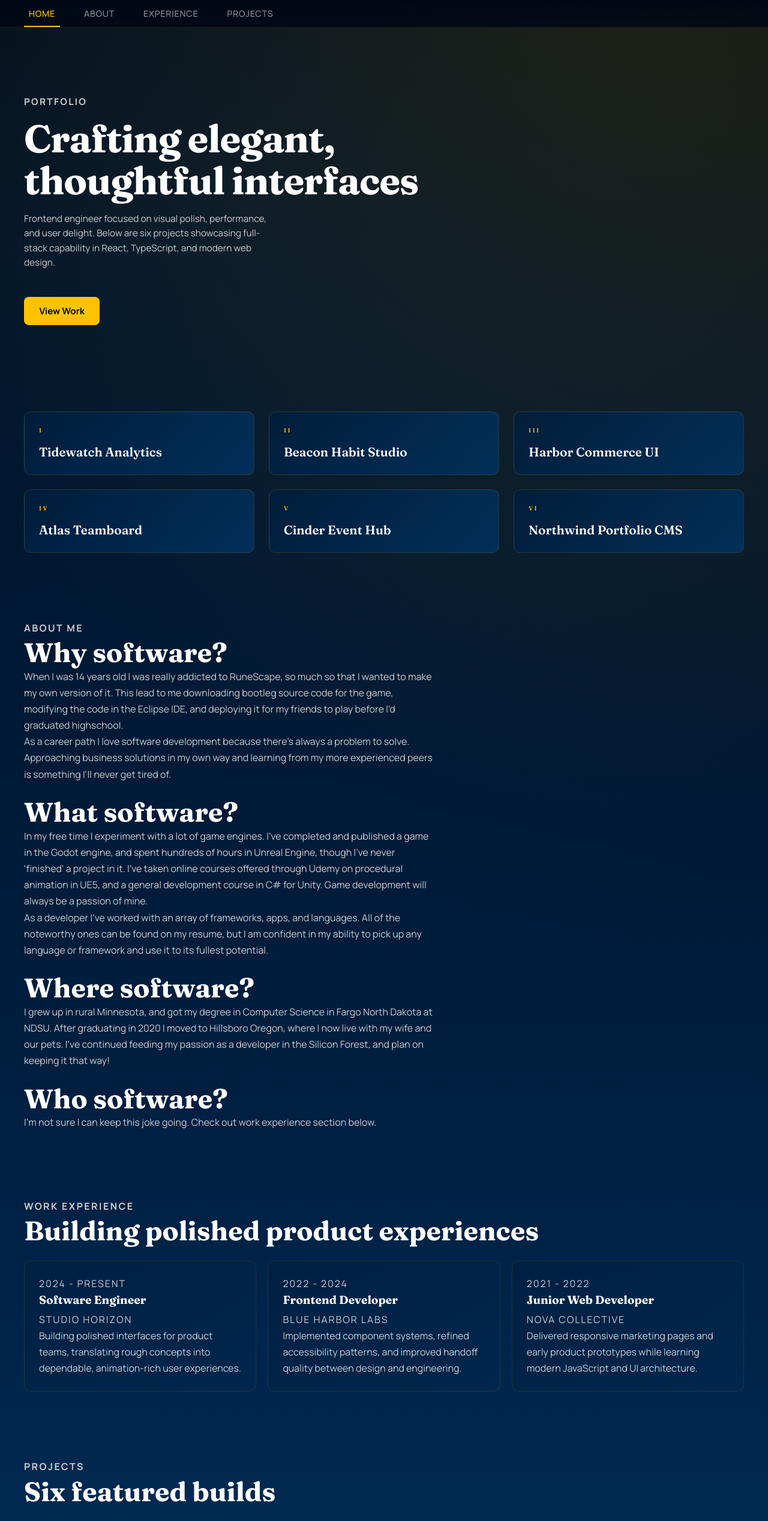
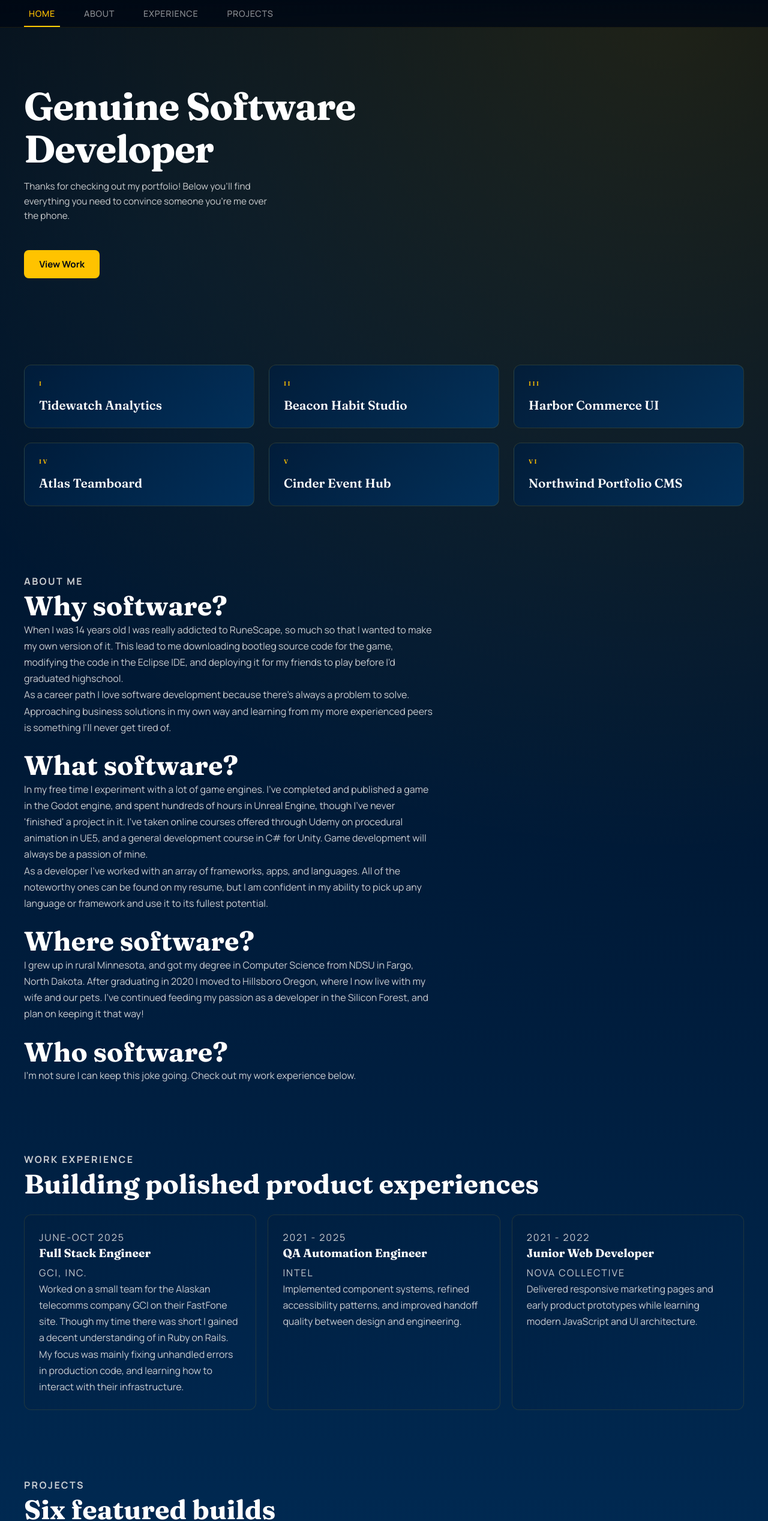
Before and after one commit to snapish/PortfolioWebsite, a React (Vite) app: page / in a window 1280 px wide. Shown: the top 2536 px of the page at 60% size. Built offline with nearby package versions, Linux system fonts and the light colour scheme.

Commit message:
started editing hero, wording changes

```diff
--- a/src/components/AboutSection.tsx
+++ b/src/components/AboutSection.tsx
@@ -25,13 +25,13 @@ export default function AboutSection() {
         <br/>
         <h2>Where software?</h2>
         <p>
-            I grew up in rural Minnesota, and got my degree in Computer Science in Fargo North Dakota at NDSU. After graduating in 2020 I moved to Hillsboro Oregon, where I
+            I grew up in rural Minnesota, and got my degree in Computer Science from NDSU in Fargo, North Dakota. After graduating in 2020 I moved to Hillsboro Oregon, where I
             now live with my wife and our pets. I've continued feeding my passion as a developer in the Silicon Forest, and plan on keeping it that way!
         </p>
         <br/>
         <h2>Who software?</h2>
         <p>
-            I'm not sure I can keep this joke going. Check out work experience section below.
+            I'm not sure I can keep this joke going. Check out my work experience below.
         </p>
       </div>
     </section>
--- a/src/components/Hero.tsx
+++ b/src/components/Hero.tsx
@@ -2,12 +2,9 @@ export default function Hero() {
   return (
     <header className="hero-section" id="top">
       <div className="hero-copy">
-        <p className="eyebrow">Portfolio</p>
-        <h1>Crafting elegant, thoughtful interfaces</h1>
+        <h1>Genuine Software Developer</h1>
         <p>
-          Frontend engineer focused on visual polish, performance, and user delight. Below
-          are six projects showcasing full-stack capability in React, TypeScript, and modern
-          web design.
+          Thanks for checking out my portfolio! Below you'll find everything you need to convince someone you're me over the phone.
         </p>
         <a href="#projects" className="cta-link">
           View Work
--- a/src/data/index.ts
+++ b/src/data/index.ts
@@ -59,16 +59,16 @@ export const projects: Project[] = [
 
 export const experiences: Experience[] = [
   {
-    title: 'Software Engineer',
-    company: 'Studio Horizon',
-    period: '2024 - Present',
+    title: 'Full Stack Engineer',
+    company: 'GCI, Inc.',
+    period: 'June-Oct 2025',
     description:
-      'Building polished interfaces for product teams, translating rough concepts into dependable, animation-rich user experiences.',
+      'Worked on a small team for the Alaskan telecomms company GCI on their FastFone site. Though my time there was short I gained a decent understanding of in Ruby on Rails. My focus was mainly fixing unhandled errors in production code, and learning how to interact with their infrastructure.',
   },
   {
-    title: 'Frontend Developer',
-    company: 'Blue Harbor Labs',
-    period: '2022 - 2024',
+    title: 'QA Automation Engineer',
+    company: 'Intel',
+    period: '2021 - 2025',
     description:
       'Implemented component systems, refined accessibility patterns, and improved handoff quality between design and engineering.',
   },
```
